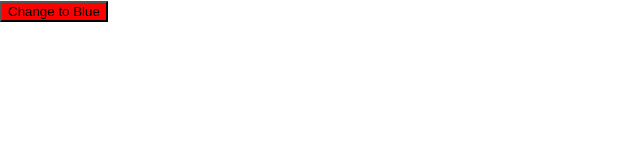
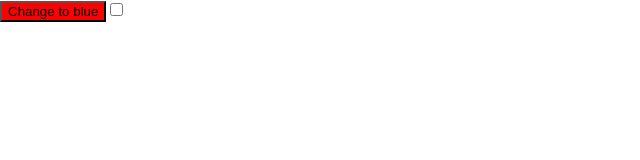
Before and after one commit to AnjasaDatta/Jest, a React (Create React App) app in the folder color-button/: page / in a window 1280 px wide. Shown: the top 160 px of the page, without its empty margins (0-640 px from the left). Built offline with nearby package versions, Linux system fonts and the light colour scheme.

Commit message:
Added checkbox code and test

```diff
--- a/color-button/src/App.js
+++ b/color-button/src/App.js
@@ -3,15 +3,19 @@ import './App.css';
 import React, { useState } from "react"
 
 function App() {
-  const [color, setColor] = useState("red");
-  const [text, setText] = useState("Change to Blue")
+  const [color, setColor] = useState('red');
+  const newColor = color === "red" ? "blue" : "red"
+  const [disbled,setDisabled] = useState(false)
   const changeColor = () => {
-    setColor("blue");
-    setText("Change to Red")
+    setColor(newColor)
+  }
+  const handleDisabled = () =>{
+    setDisabled(!disbled)
   }
   return (
     <div >
-      <button onClick={changeColor} style={{ backgroundColor: color }}>{text}</button>
+      <button disabled={disbled} onClick={changeColor} style={{ backgroundColor: color }}>Change to {newColor}</button>
+      <input onClick = {handleDisabled}  type="checkbox"></input>
     </div>
   );
 }
```
Also changed, not shown: 1 other file (tests, documents, lock files or other folders).
